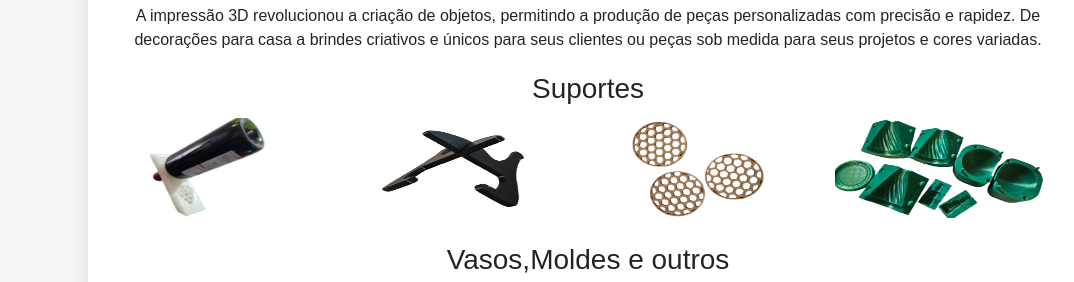
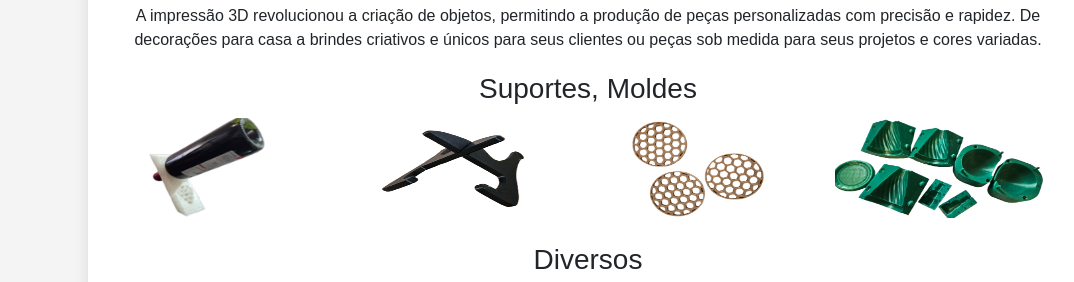
Before and after one commit to Db3center/Db3site, a plain HTML site: page index.html in a window 1280 px wide. Shown: the part 641-923 px from the top of the page, without its empty margins (52-1126 px from the left). Drawn offline with nearby package versions, Linux system fonts and the light colour scheme; a small style sheet from the web is missing.

Commit message:
Update index.html

```diff
--- a/index.html
+++ b/index.html
@@ -39,7 +39,7 @@
         <h2 class="mb-4">Aplicações da Impressão 3D</h2>
         <p>A impressão 3D revolucionou a criação de objetos, permitindo a produção de peças personalizadas com precisão e rapidez. De decorações para casa a brindes criativos e únicos para seus clientes ou peças sob medida para seus projetos e cores variadas.</p>
 
-        <h3>Suportes</h3>
+        <h3>Suportes, Moldes</h3>
         <div class="produto-grid">
             <div class="produto"><img src="static/images/supwine.png" alt="Suporte para taças de vinho"></div>
             <div class="produto"><img src="static/images/suportegui.png" alt="Suporte para guitarra"></div>
@@ -49,7 +49,7 @@
 
         </div>
 
-        <h3>Vasos,Moldes e outros</h3>
+        <h3>Diversos</h3>
         <div class="produto-grid">
             <div class="produto"><img src="static/images/vasocro.png" alt="Vaso Cromado"></div>
             <div class="produto"><img src="static/images/chaveiros.png" alt="Chaveiros Personalizados"></div>
```
